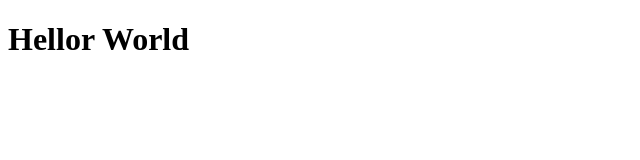
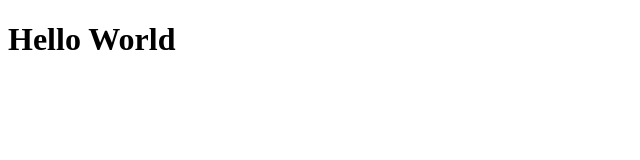
Before and after one commit to nittosantos/dtmoneyrocketseat, a React (Create React App) app: page / in a window 1280 px wide. Shown: the top 160 px of the page, without its empty margins (0-640 px from the left). Built offline with nearby package versions, Linux system fonts and the light colour scheme.

Commit message:
finalizando organização

```diff
--- a/src/App.tsx
+++ b/src/App.tsx
@@ -1,7 +1 @@
-export function App() {
-  return (
-    <div>
-      <h1>Hellor World</h1>
-    </div>
-  );
-}
+export const App = () => <h1>Hello World</h1>;
```
Also changed, not shown: package.json (+7 -5 lines).
